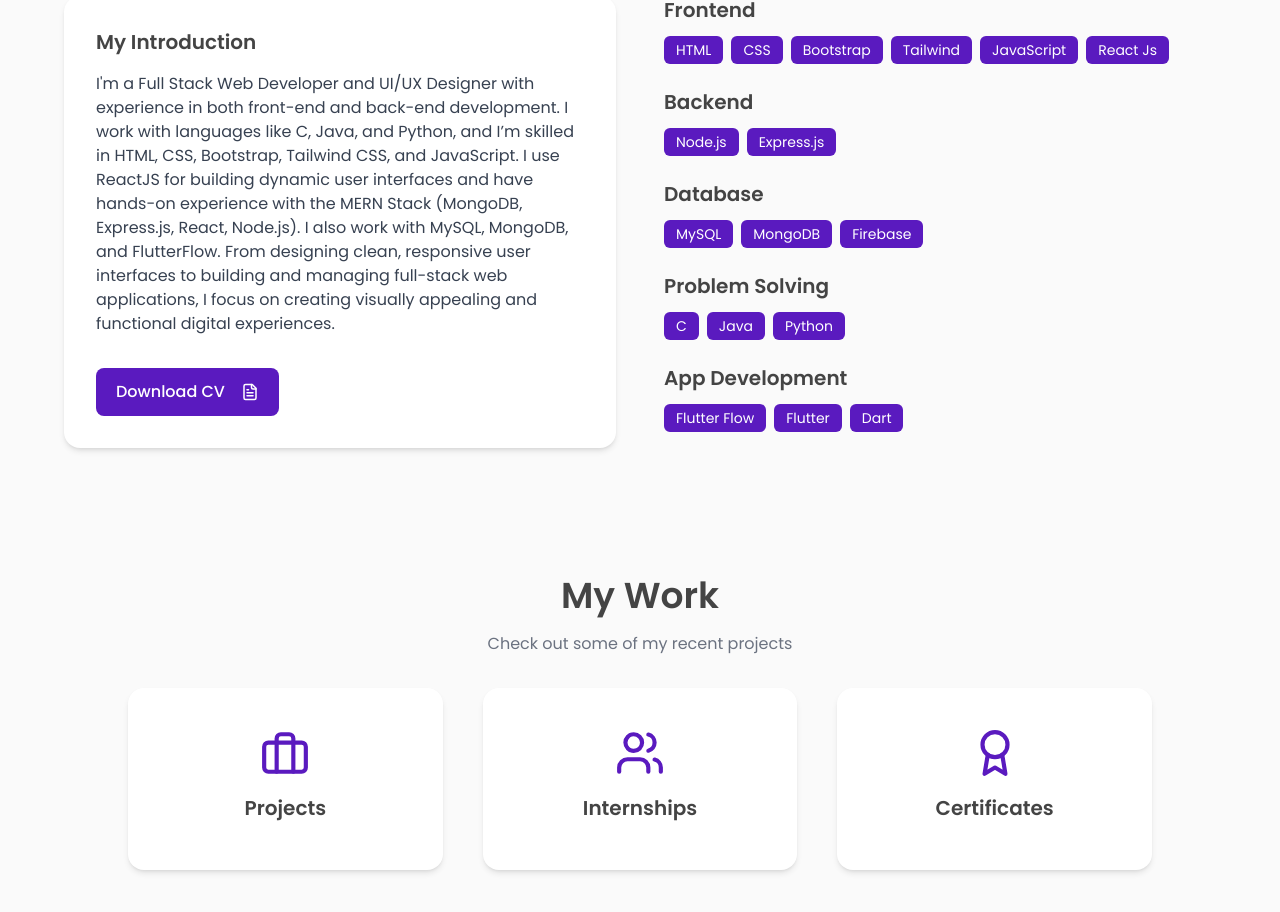
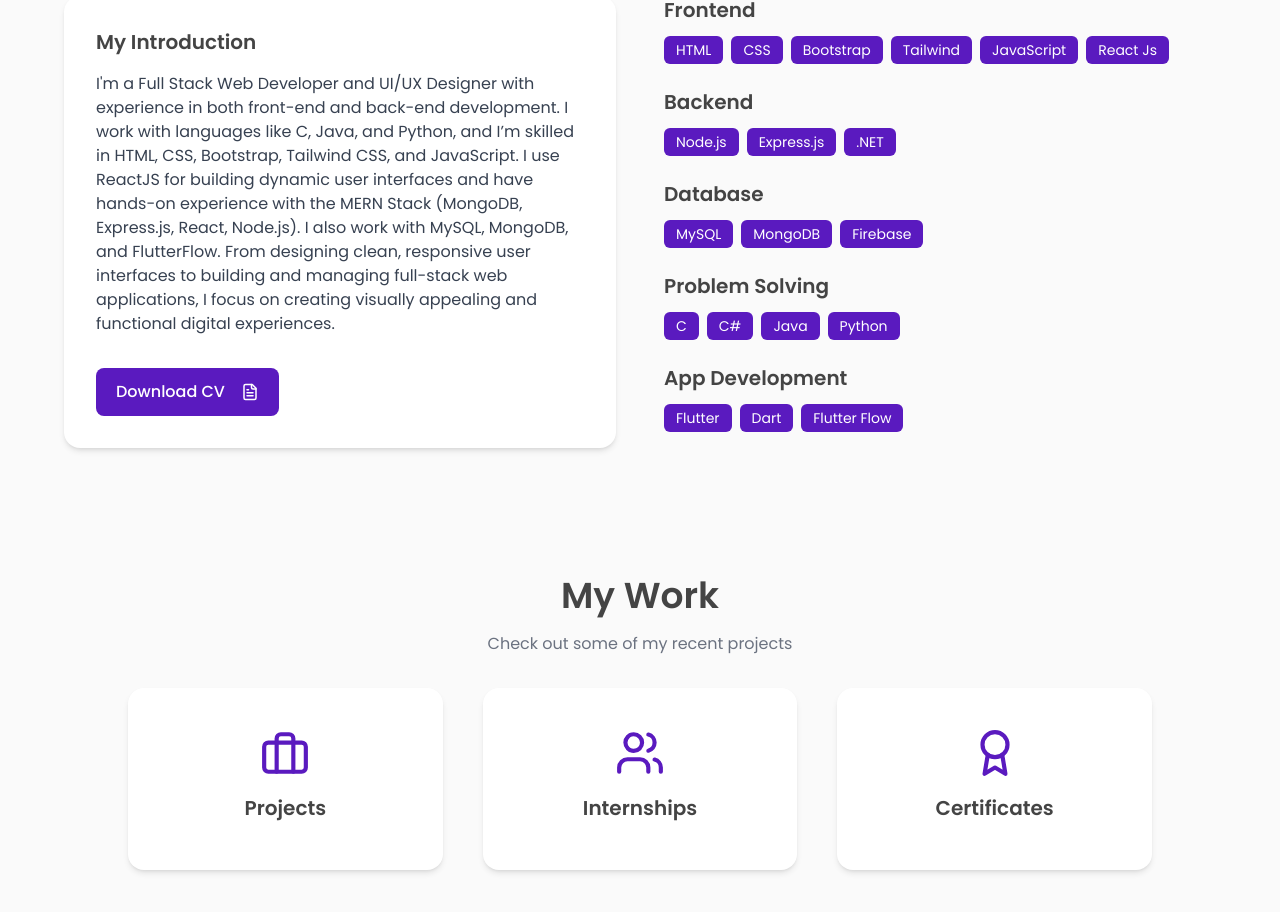
Before and after one commit to Deepak5556/ReactPortfolio, a React (Vite) app: page / in a window 1280 px wide. Shown: the part 1020-1932 px from the top of the page. Built offline with nearby package versions, Linux system fonts and the light colour scheme.

Commit message:
Skills Updated

```diff
--- a/package.json
+++ b/package.json
@@ -10,7 +10,8 @@
     "dev": "vite --host",
     "build": "vite build",
     "lint": "eslint .",
-    "preview": "vite preview"
+    "preview": "vite preview",
+    "start": "vite --host"
   },
   "dependencies": {
     "@emailjs/browser": "^4.4.1",
--- a/src/components/About.jsx
+++ b/src/components/About.jsx
@@ -12,11 +12,11 @@ const About = () => {
       "JavaScript",
       "React Js",
     ],
-    backend: ["Node.js", "Express.js"],
+    backend: ["Node.js", "Express.js"," .NET"],
     mernStack: ["MongoDB", "Express.js", "React Js", "Node.js"],
     database: ["MySQL", "MongoDB", "Firebase"],
-    appDevelopment: ["Flutter Flow","Flutter","Dart"],
-    problemSolving: ["C", "Java", "Python"],
+    appDevelopment: ["Flutter","Dart","Flutter Flow"],
+    problemSolving: ["C","C#", "Java", "Python"],
   };
 
   const containerVariants = {
```
